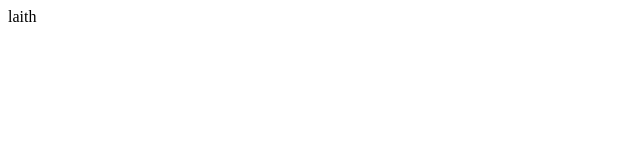
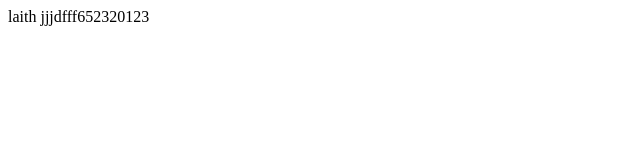
Before and after one commit to laithalabed/mytest, a plain HTML site: page index.html in a window 1280 px wide. Shown: the whole page, without its empty margins (0-640 px from the left). Drawn offline with Linux system fonts and the light colour scheme.

Commit message:
laith el 7elo

```diff
--- a/index.html
+++ b/index.html
@@ -7,6 +7,8 @@
     <title>Document</title>
 </head>
 <body>
-    laith
+    laith  jjjdfff652320123
+
+
 </body>
 </html>
```
